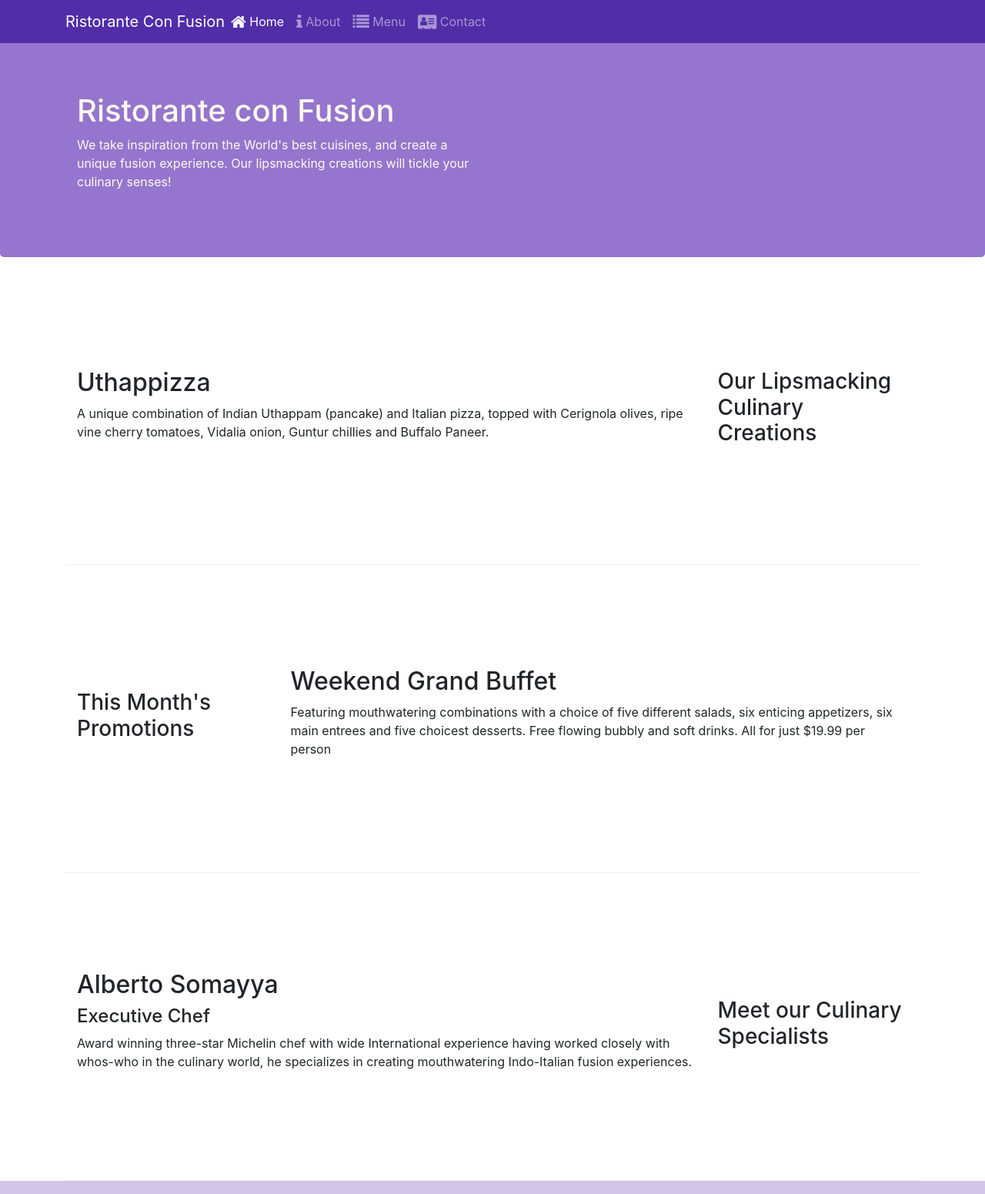
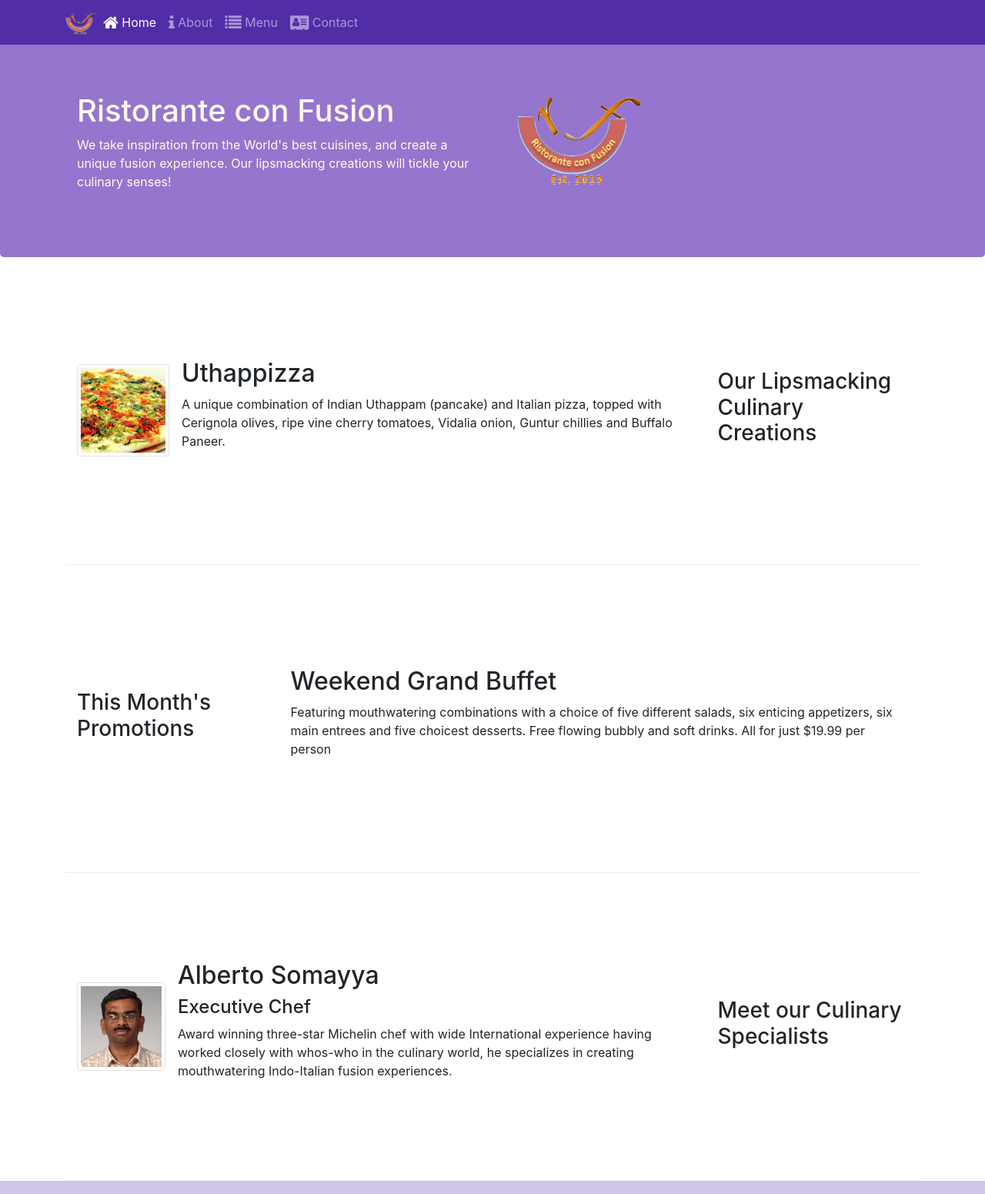
Before and after one commit to surpriseandsurprise/bootstrap4, a website: page index.html in a window 1280 px wide. Shown: the top 1551 px of the page at 77% size. Drawn offline with nearby package versions, Linux system fonts and the light colour scheme.

Commit message:
images and media

```diff
--- a/index.html
+++ b/index.html
@@ -20,7 +20,7 @@
             <button class="navbar-toggler" type="button" data-toggle="collapse" data-target="#Navbar">
                 <span class="navbar-toggler-icon"></span>
             </button>
-           <a class="navbar-brand mr-auto" href="#">Ristorante Con Fusion</a>
+           <a class="navbar-brand mr-auto" href="#"><img src="img/logo.png" height="30" width="41"></a>
            <div class="collapse navbar-collapse" id="Navbar">
                 <ul class="navbar-nav mr-auto">
                     <li class="nav-item active"><a class="nav-link" href="#"><span class="fa fa-home fa-lg"></span> Home</a></li>
@@ -39,6 +39,9 @@
                     <p>We take inspiration from the World's best cuisines, and create a unique fusion experience. Our lipsmacking creations will tickle your culinary senses!</p>
                 </div>
                 <div class="col-12 col-sm">
+                    <div class="col-12 col-sm align-self-center">
+                        <img src="img/logo.png" class="img-fluid">
+                    </div>
                 </div>
             </div>
         </div>
@@ -50,8 +53,17 @@
                 <h3>Our Lipsmacking Culinary Creations</h3>
             </div>
             <div class="col col-sm order-sm-first col-md">
-                <h2>Uthappizza</h2>
-                <p>A unique combination of Indian Uthappam (pancake) and Italian pizza, topped with Cerignola olives, ripe vine cherry tomatoes, Vidalia onion, Guntur chillies and Buffalo Paneer.</p>
+                <div class="media">
+                    <img class="d-flex mr-3  img-thumbnail align-self-center"
+                            src="img/uthappizza.png" alt="Uthappizza">
+                    <div class="media-body">
+                        <h2 class="mt-0">Uthappizza</h2>
+                        <p class="d-none d-sm-block">A unique combination of Indian Uthappam (pancake) and
+                            Italian pizza, topped with Cerignola olives, ripe vine
+                            cherry tomatoes, Vidalia onion, Guntur chillies and
+                            Buffalo Paneer.</p>
+                    </div>
+                </div>
             </div>
         </div>
 
@@ -71,9 +83,19 @@
                 <h3>Meet our Culinary Specialists</h3>
             </div>
             <div class="col col-smorder-sm-first  col-md" >
-                <h2>Alberto Somayya</h2>
-                <h4>Executive Chef</h4>
-                <p class="d-none d-sm-block">Award winning three-star Michelin chef with wide International experience having worked closely with whos-who in the culinary world, he specializes in creating mouthwatering Indo-Italian fusion experiences. </p>
+                <div class="media">
+                    <img class="d-flex mr-3 img-thumbnail align-self-center"
+                            src="img/alberto.png" alt="Alberto Somayya">
+                    <div class="media-body">
+                        <h2 class="mt-0">Alberto Somayya</h2>
+                        <h4>Executive Chef</h4>
+                        <p class="d-none d-sm-block">Award winning three-star Michelin chef with wide
+                            International experience having worked closely with
+                            whos-who in the culinary world, he specializes in
+                            creating mouthwatering Indo-Italian fusion experiences.
+                            </p>
+                    </div>
+                </div>
             </div>
         </div>
     </div>
```
Also changed, not shown: aboutus.html (+4 -1 lines), contactus.html (+4 -1 lines), img/alberto.png (added), img/buffet.png (added), img/logo.png (added), img/uthappizza.png (added), 2 other files.
